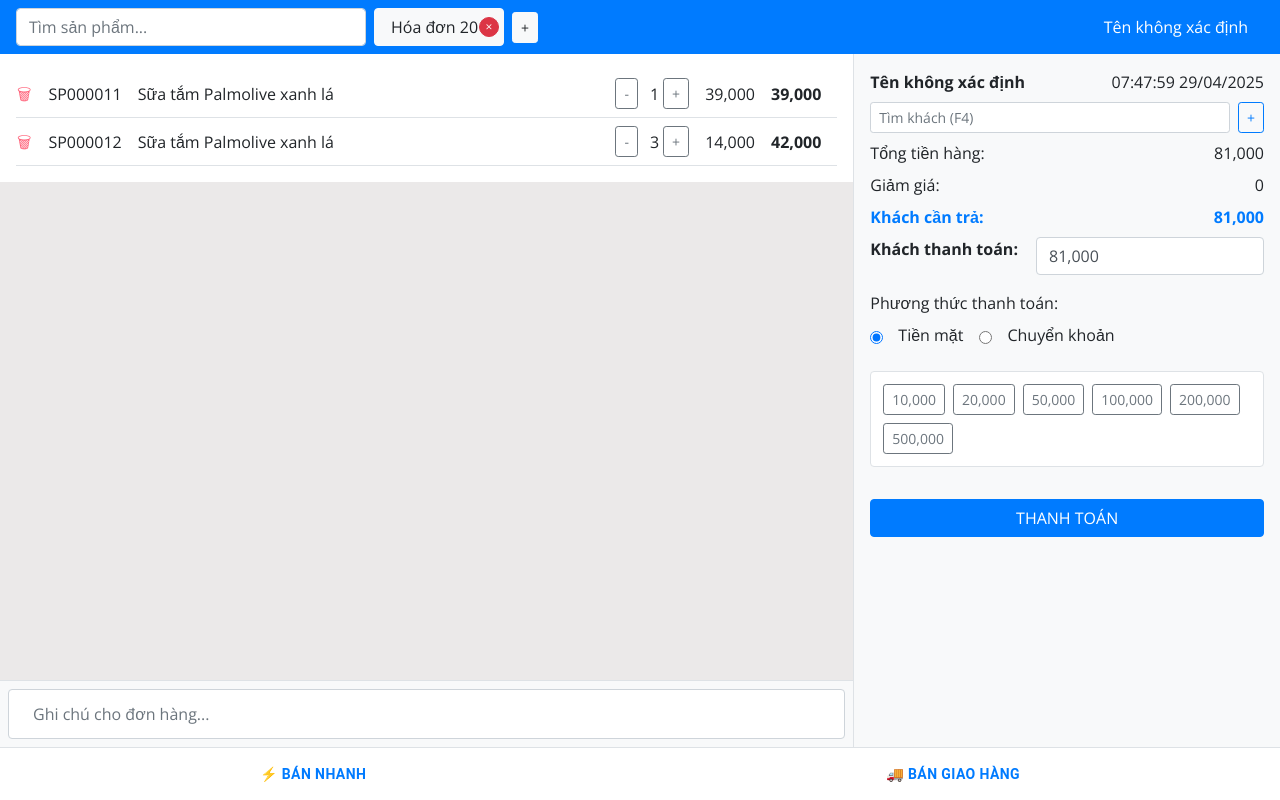
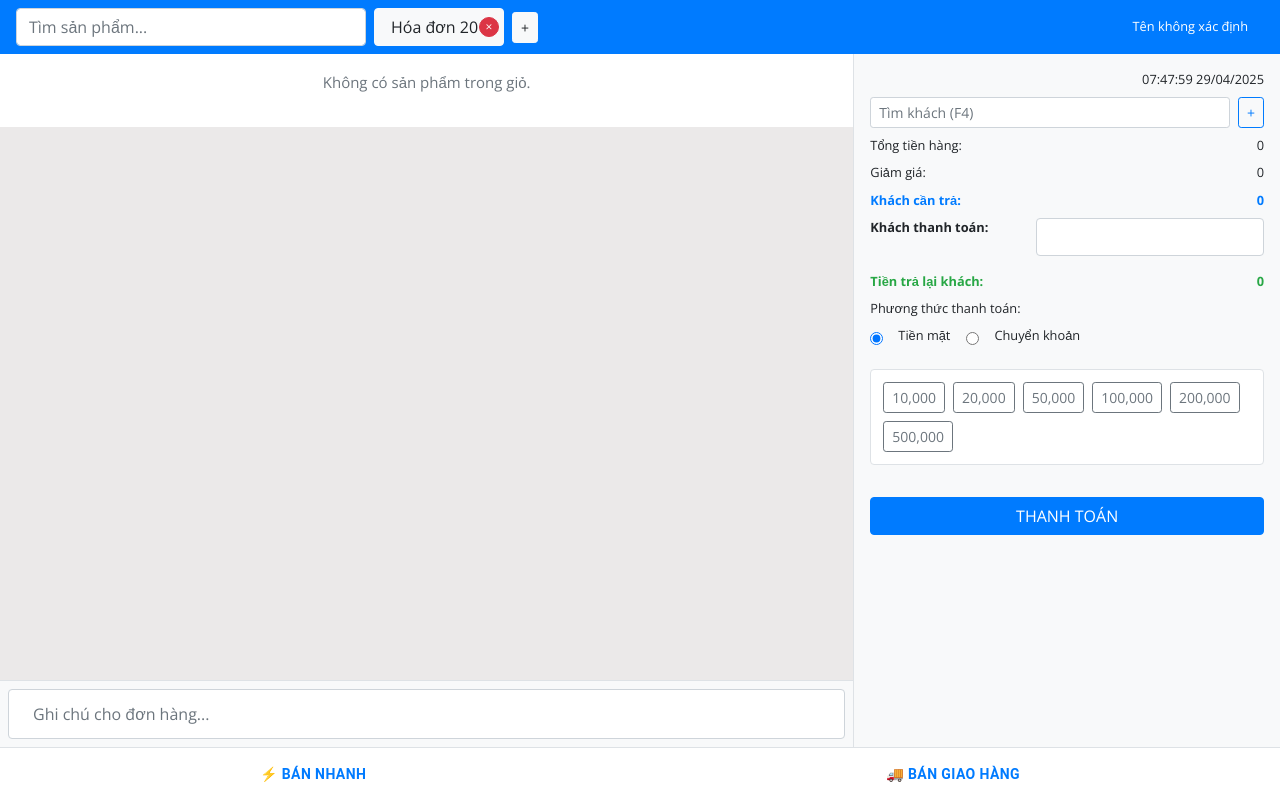
Before and after one commit to hoangtu2k/supermarket-sheep-app, a React (Vite) app: page /admin/sell in a window 1280 px wide. Built offline with nearby package versions, Linux system fonts and the light colour scheme.

Commit message:
seach product, save localstoge

```diff
--- a/src/pages/admin/sell/Sell.jsx
+++ b/src/pages/admin/sell/Sell.jsx
@@ -5,6 +5,7 @@ import { Link, useNavigate } from "react-router-dom";
 import { Menu, MenuItem, ListItemIcon, Button } from "@mui/material";
 import Logout from "@mui/icons-material/Logout";
 import { FaUser } from "react-icons/fa";
+import "../../../styles/sell.css";
 
 
 const Sell = () => {
@@ -15,17 +16,30 @@ const Sell = () => {
   const [themeMode, setThemeMode] = useState(true);
 
   // ========================= State =========================
+  const [searchProduct, setSearchProduct] = useState("");
+  const [products, setProducts] = useState([]);
+
+
   const [searchCustomer, setSearchCustomer] = useState('');
-  const [selectedCustomer, setSelectedCustomer] = useState(null);
+  const [selectedCustomer, setSelectedCustomer] = useState(() => {
+    const storedCustomer = localStorage.getItem("selectedCustomer");
+    return storedCustomer ? JSON.parse(storedCustomer) : null;
+  });
+
   const [customers, setCustomers] = useState([]); // Danh sách khách hàng
   const [staffName, setStaffName] = useState("");
   const [currentDateTime, setCurrentDateTime] = useState("");
   const [paymentMethod, setPaymentMethod] = useState("cash");
   const [anchorEl, setAnchorEl] = useState(null);
-  const [cart, setCart] = useState([
-    { id: "SP000011", name: "Sữa tắm Palmolive xanh lá", price: 39000, quantity: 1 },
-    { id: "SP000012", name: "Sữa tắm Palmolive xanh lá", price: 14000, quantity: 3 },
-  ]);
+  const [cart, setCart] = useState(() => {
+    const storedCart = localStorage.getItem("cart");
+    return storedCart ? JSON.parse(storedCart) : [];
+  });
+
+
+  const [customerPay, setCustomerPay] = useState(0);
+  const [change, setChange] = useState(0);
+
 
   const cashSuggestions = [10000, 20000, 50000, 100000, 200000, 500000];
 
@@ -98,6 +112,22 @@ const Sell = () => {
     navigate("/admin/dashboard"); // thay bằng đường dẫn mong muốn, ví dụ: /admin, /dashboard
   };
 
+  const addToCart = (product) => {
+    setCart((prevCart) => {
+      const existingItem = prevCart.find((item) => item.id === product.id);
+      if (existingItem) {
+        return prevCart.map((item) =>
+          item.id === product.id ? { ...item, quantity: item.quantity + 1 } : item
+        );
+      } else {
+        return [...prevCart, { ...product, quantity: 1 }];
+      }
+    });
+    setSearchProduct(""); // Xóa ô tìm kiếm sau khi chọn
+  };
+
+
+
   // ===================== Tính toán =====================
   const totalAmount = cart.reduce((sum, item) => sum + item.price * item.quantity, 0);
 
@@ -108,6 +138,11 @@ const Sell = () => {
       c.phone.toLowerCase().includes(keyword)
     );
   });
+
+  const filteredProducts = products.filter((product) =>
+    product.name.toLowerCase().includes(searchProduct.toLowerCase())
+  );
+
 
 
   // ===================== useEffect =====================
@@ -124,6 +159,15 @@ const Sell = () => {
       { id: 1, name: "Nguyễn Văn A", phone: "0901234567" },
       { id: 2, name: "Trần Thị B", phone: "0912345678" },
       { id: 3, name: "Lê Văn C", phone: "0987654321" },
+    ]);
+
+    // Danh sách sản phẩm mẫu
+    setProducts([
+      { id: "SP000011", name: "Sữa tắm Palmolive xanh lá", price: 39000 },
+      { id: "SP000012", name: "Sữa tắm Palmolive cam", price: 14000 },
+      { id: "SP000013", name: "Kem đánh răng Colgate", price: 22000 },
+      { id: "SP000014", name: "Dầu gội Clear", price: 45000 },
+      { id: "SP000015", name: "Sữa rửa mặt Pond's", price: 39000 },
     ]);
 
     // Cập nhật tên nhân viên từ user
@@ -161,18 +205,55 @@ const Sell = () => {
     };
   }, [context, user, themeMode]); // thêm 'user' vào dependency để cập nhật khi user thay đổi
 
+  useEffect(() => {
+    setChange(customerPay - totalAmount);
+  }, [customerPay, totalAmount]);
+
+  useEffect(() => {
+    localStorage.setItem("cart", JSON.stringify(cart));
+    if (selectedCustomer) {
+      localStorage.setItem("selectedCustomer", JSON.stringify(selectedCustomer));
+    }
+  }, [cart, selectedCustomer]);
+
 
   return (
-    <div className="vh-100 d-flex flex-column">
+    <div className="vh-100 d-flex flex-column" style={{ fontSize: '0.8rem' }}>
       {/* Header */}
       <nav className="navbar navbar-dark bg-primary px-3">
         <div className="d-flex align-items-center">
           {/* Tìm sản phẩm */}
-          <input
-            className="form-control mr-2"
-            style={{ width: "350px" }}
-            placeholder="Tìm sản phẩm..."
-          />
+          <div className="position-relative mr-2" style={{ width: "350px" }}>
+            <input
+              className="form-control"
+              placeholder="Tìm sản phẩm..."
+              value={searchProduct}
+              onChange={(e) => setSearchProduct(e.target.value)}
+            />
+
+            {searchProduct && filteredProducts.length > 0 && (
+              <ul
+                className="list-group position-absolute w-100"
+                style={{ zIndex: 1000, top: "100%", left: 0 }}
+              >
+                {filteredProducts.map((product) => (
+                  <li
+                    key={product.id}
+                    className="list-group-item list-group-item-action"
+                    onClick={() => addToCart(product)}
+                    style={{ cursor: "pointer" }}
+                  >
+                    <div className="d-flex justify-content-between">
+                      <span>{product.name}</span>
+                      <strong>{product.price.toLocaleString()}đ</strong>
+                    </div>
+                  </li>
+                ))}
+              </ul>
+            )}
+          </div>
+
+
 
           {/* Nút Hóa đơn với nút xóa nhỏ */}
           <div className="position-relative mr-2">
@@ -277,14 +358,19 @@ const Sell = () => {
                   <span className="flex-grow-1">{item.name}</span>
                   <div className="d-flex align-items-center">
                     <button onClick={() => handleDecrease(item.id)} className="btn btn-sm btn-outline-secondary mr-2">-</button>
-                    <span className="mx-1">{item.quantity}</span>
+                    <span className="mx-1" style={{ minWidth: '25px', textAlign: 'center' }}>{item.quantity}</span>
                     <button onClick={() => handleIncrease(item.id)} className="btn btn-sm btn-outline-secondary mr-3">+</button>
-                    <span className="mr-3">{item.price.toLocaleString()}</span>
-                    <strong className="mr-3">{(item.price * item.quantity).toLocaleString()}</strong>
+                    <span className="mr-3" style={{ minWidth: '80px', textAlign: 'right' }}>
+                      {item.price.toLocaleString()}
+                    </span>
+                    <strong className="mr-3" style={{ minWidth: '100px', textAlign: 'right' }}>
+                      {(item.price * item.quantity).toLocaleString()}
+                    </strong>
                   </div>
+
                 </div>
               ))}
-              {cart.length === 0 && <p className="text-muted">Không có sản phẩm trong giỏ.</p>}
+              {cart.length === 0 && <p className="text-muted text-center">Không có sản phẩm trong giỏ.</p>}
             </div>
             {/* Ghi chú đơn hàng */}
             <div className="p-2 bg-light border-top mt-auto">
@@ -300,7 +386,7 @@ const Sell = () => {
             <div className="flex-grow-1 p-3 d-flex flex-column overflow-auto">
 
               <div className="d-flex justify-content-between align-items-center mb-2">
-                <span><strong>{staffName}</strong></span>
+                <span><strong></strong></span>
                 <span>{currentDateTime}</span>
               </div>
 
@@ -352,7 +438,10 @@ const Sell = () => {
                     </div>
                     <button
                       className="btn btn-sm btn-outline-danger ml-3"
-                      onClick={() => setSelectedCustomer(null)}
+                      onClick={() => {
+                        setSelectedCustomer(null);
+                        localStorage.removeItem("selectedCustomer");
+                      }}
                     >
                       ×
                     </button>
@@ -378,10 +467,18 @@ const Sell = () => {
                 <span>Khách thanh toán:</span>
                 <input
                   className="form-control w-auto"
-                  value={totalAmount.toLocaleString()}
+                  type="number"
+                  value={customerPay === 0 ? "" : customerPay}
+                  onChange={(e) => setCustomerPay(Number(e.target.value))}
                 />
 
               </div>
+
+              <div className="mb-2 d-flex justify-content-between font-weight-bold text-success">
+                <span>Tiền trả lại khách:</span>
+                <span>{change > 0 ? change.toLocaleString() : 0}</span>
+              </div>
+
 
               <div className="mb-3">
                 <div className="mb-2">Phương thức thanh toán:</div>
--- /dev/null
+++ b/src/services/sell.js
@@ -0,0 +1,7 @@
+import axios from "./axiosConfig";
+
+const API_BASE = "/banhangtructiep";
+
+export const sellService = {
+
+};
--- a/src/styles/sell.css
+++ b/src/styles/sell.css
@@ -4,3 +4,16 @@
   .zindex-dropdown {
     z-index: 1000;
   }
+
+
+  /* Ẩn spinner trên input number cho Chrome, Safari, Edge */
+input::-webkit-outer-spin-button,
+input::-webkit-inner-spin-button {
+  -webkit-appearance: none;
+  margin: 0;
+}
+
+/* Ẩn spinner trên Firefox */
+input[type="number"] {
+  -moz-appearance: textfield;
+}
```
